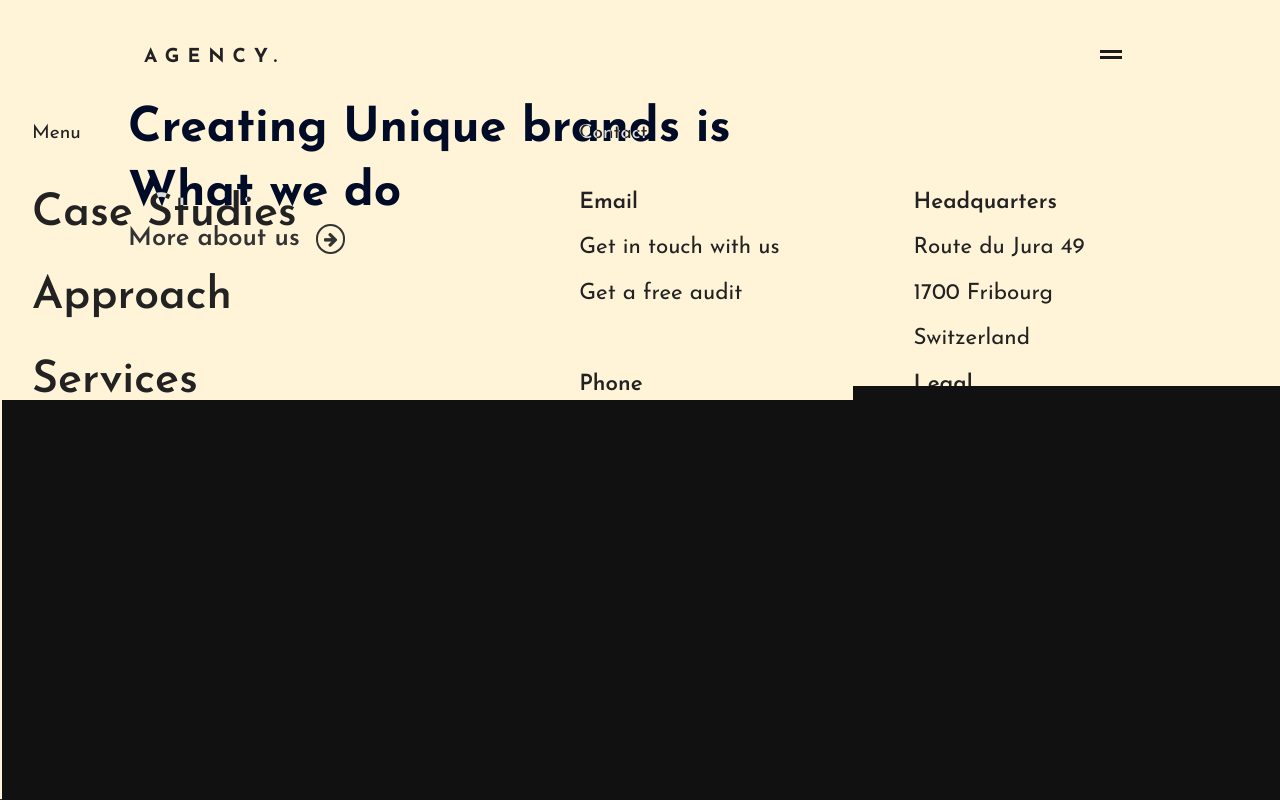
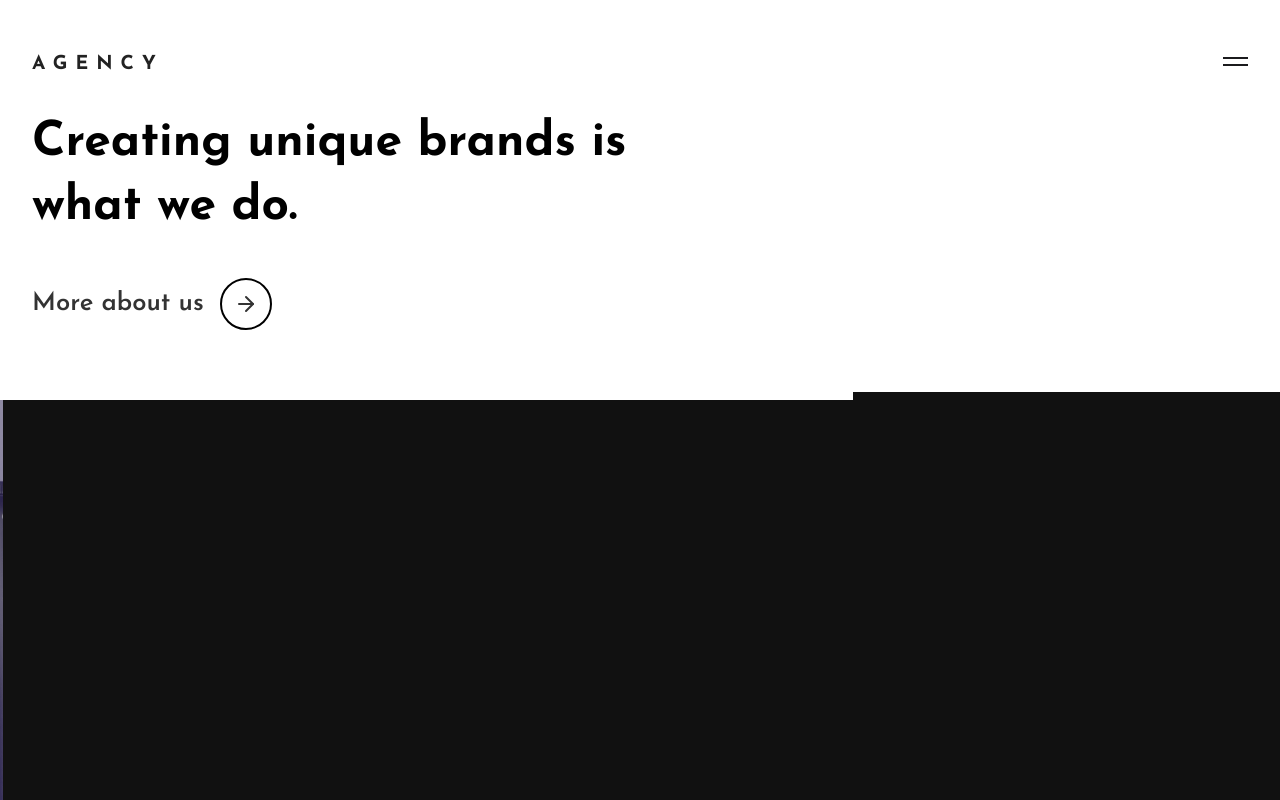
Before and after one commit to Kingmercy-Rayne/awwwards-wrong-clone, a Vue app: page / in a window 1280 px wide. Built offline with nearby package versions, Linux system fonts and the light colour scheme.

Commit message:
Navigation animation, header UI fixes

```diff
--- a/src/App.vue
+++ b/src/App.vue
@@ -1,7 +1,7 @@
 <template>
-  <div id="app">
-    <!-- The-Heather is position fixed -->
-    <The--Heather />
+  <div id='app'>
+    <!-- The-Header is position fixed -->
+    <The--Header />
     <router-view />
     <The--Navigation />
   </div>
@@ -9,12 +9,12 @@
 
 <script>
 import { gsap } from 'gsap';
-import TheHeather from './components/TheHeather.vue';
+import TheHeader from './components/TheHeader.vue';
 import TheNavigation from './components/TheNavigation.vue';
 
 export default {
   components: {
-    'The--Heather': TheHeather,
+    'The--Header': TheHeader,
     'The--Navigation': TheNavigation,
   },
   mounted() {
@@ -25,7 +25,7 @@ export default {
 };
 </script>
 
-<style lang="stylus">
+<style lang='stylus'>
 @import url('./assets/css/global.css');
 
 #app {
--- a/src/assets/css/global.css
+++ b/src/assets/css/global.css
@@ -1,4 +1,4 @@
-@import url('https://fonts.googleapis.com/css2?family=Josefin+Sans:wght@400;600;700&display=swap');
+@import url('https://fonts.googleapis.com/css2?family=Josefin+Sans:wght@300;400;600;700&display=swap');
 
 :root {
   --primary-color: #1b1b1d;
@@ -16,8 +16,6 @@
 *,
 *::before,
 *::after {
-  margin: 0;
-  padding: 0;
   box-sizing: border-box;
 }
 
@@ -38,6 +36,8 @@ html,
 body {
   /* Removes visibility to be brought back with JS */
   visibility: hidden;
+  margin: 0;
+  padding: 0;
 }
 img {
   width: 100%;
--- a/src/components/TheBanner.vue
+++ b/src/components/TheBanner.vue
@@ -1,19 +1,26 @@
 <template>
   <section class="main">
     <div class="container">
+      <div class="row">
         <h2>
           <div class="line">
-          <span>Creating Unique brands is </span>
+            <span>Creating unique brands is </span>
           </div>
           <div class="line">
-          <span>What we do</span>
+            <span>what we do.</span>
           </div>
         </h2>
         <div class="btn">
           <a href="#">
             More about us
-          <i class="fa fas fa-arrow-right more__icon"></i>
+            <svg width="24" height="24" viewBox="0 0 24 24" fill="none"
+              stroke="currentColor" stroke-width="2" stroke-linecap="round"
+              stroke-linejoin="round" class="feather feather-arrow-right">
+              <line x1="5" y1="12" x2="19" y2="12"></line>
+              <polyline points="12 5 19 12 12 19"></polyline>
+            </svg>
           </a>
+        </div>
       </div>
     </div>
   </section>
@@ -28,15 +35,21 @@ export default {
 <style lang="stylus" scoped>
 .main {
   height: 50vh;
-  padding: 2em 8em 0;
   background-color: #fff;
 
   .container {
     width: 100%;
+    max-width: 1560px;
+    margin: 0 auto;
+    height: 100%;
+
+    .row {
       display: flex;
       flex-direction: column;
       justify-content: center;
-    padding-top: 4em;
+      height: 100%;
+      padding: 0 32px;
+    }
 
     h2 {
       font-size: 3rem;
@@ -100,26 +113,18 @@ export default {
           font-size: 1.1rem;
         }
 
-        .more__icon {
-          font-size: 1rem;
+        svg {
           margin-left: 16px;
-          border: solid 2px #333;
-          width: 1em;
-          padding: 0.3em 1.2em 0.3em 0.4em;
+          border: 2px solid #000;
+          padding: 12px;
+          height: 52px;
+          width: 52px;
           border-radius: 100px;
           transition: 0.4s ease-in-out;
-
-          @media screen and (max-width: 800px) {
-            padding: 0.1em 0.9em 0.1em 0.1em;
-          }
-
-          @media screen and (max-width: 400px) {
-            padding: 0.05em 0.6em 0.05em 0.05em;
-          }
         }
 
         &:hover {
-          .more__icon {
+          svg {
             background: #333;
             color: #fff;
           }
--- /dev/null
+++ b/src/components/TheHeader.vue
@@ -0,0 +1,106 @@
+<template>
+  <div class='header'>
+    <div class='container'>
+      <div class='row'>
+        <div class='logo'>
+          <a href='#'>AGENCY</a>
+        </div>
+        <div class='nav__toggle' @click='navToggle'>
+          <span class='hamburger first'></span>
+          <span class='hamburger second'></span>
+        </div>
+      </div>
+    </div>
+  </div>
+</template>
+
+<script>
+import { TimelineLite, Expo } from 'gsap';
+
+export default {
+  name: 'TheHeader',
+  data() {
+    return {
+      isNavOpen: false,
+    };
+  },
+  methods: {
+    navToggle() {
+      this.isNavOpen = !this.isNavOpen;
+      const tl = new TimelineLite();
+      if (this.isNavOpen) {
+        tl.to('nav', 0, { css: { display: 'block' } })
+          .to('body', 0, { css: { overflow: 'hidden' } })
+          .to('.hamburger.first', 0.3, {
+            top: 2.5, rotation: 45, transformOrigin: 'center center', ease: Expo.ease,
+          })
+          .to('.hamburger.second', 0.3, {
+            delay: -0.3, top: -2.5, rotation: -45, transformOrigin: 'center center', ease: Expo.ease,
+          })
+          .to('.home', 0.8, { delay: -0.4, y: '60vh', ease: Expo.easeInOut });
+      } else {
+        tl.to('.hamburger.first', 0.3, {
+          top: 0, rotation: 0, ease: Expo.ease,
+        })
+          .to('.hamburger.second', 0.3, {
+            delay: -0.3, top: 0, rotation: 0, ease: Expo.ease,
+          })
+          .to('.home', 0.8, { delay: -0.4, y: 0, ease: Expo.easeInOut })
+          .to('body', 0, { css: { overflow: 'auto' } })
+          .to('nav', 0, { css: { display: 'none' } });
+      }
+    },
+  },
+};
+</script>
+
+<style lang='stylus' scoped>
+.header {
+  position: fixed;
+  width: 100%;
+  height: 128px;
+  z-index: 4;
+
+  .container {
+    max-width: 1560px;
+    margin: 0 auto;
+    height: 100%;
+  }
+
+  .row {
+    height: 100%;
+    padding: 0 32px;
+    display: flex;
+    justify-content: space-between;
+    align-items: center;
+  }
+
+  .logo {
+    a {
+      font-size: 1.2rem;
+      font-weight: bold;
+      letter-spacing: 0.5rem;
+      color: var(--text-color-primary);
+    }
+  }
+
+  .nav__toggle {
+    // border: solid thin green;
+    display: flex;
+    justify-content: space-between;
+    align-items: center;
+    cursor: pointer;
+    flex-direction: column;
+    padding: 12px 0 12px 12px;
+
+    .hamburger {
+      background: var(--primary-color);
+      display: block;
+      position: relative;
+      height: 2px;
+      width: 25px;
+      margin-bottom: 5px;
+    }
+  }
+}
+</style>
--- a/src/components/TheHeather.vue
+++ /dev/null
@@ -1,68 +0,0 @@
-<template>
-  <div class="heather__container">
-    <div class="logo">
-      <a href="#">AGENCY.</a>
-    </div>
-    <div class="nav__toggle">
-      <span class="hamburger"></span>
-    </div>
-  </div>
-</template>
-
-<script>
-export default {
-  name: 'TheHeather',
-};
-</script>
-
-<style lang="stylus" scoped>
-.heather__container {
-  padding: 0 8em;
-  margin-top: 2em;
-  position: fixed;
-  width: 100%;
-  z-index: 4;
-  display: flex;
-  justify-content: space-between;
-  align-items: center;
-
-  .logo {
-    // border: solid thin blue;
-    padding: 1em;
-
-    a {
-      font-size: 1.2rem;
-      font-weight: bold;
-      letter-spacing: 0.5rem;
-      color: var(--text-color-primary);
-    }
-  }
-
-  .nav__toggle {
-    width: 8%;
-    // border: solid thin green;
-    display: flex;
-    justify-content: center;
-    align-items: center;
-
-    .hamburger {
-      background: var(--primary-color);
-      display: block;
-      position: relative;
-    }
-
-    .hamburger:before {
-      content: '';
-      position: absolute;
-      left: 0;
-      bottom: 6px;
-      background: var(--primary-color);
-    }
-
-    .hamburger, .hamburger::before {
-      height: 0.2rem;
-      width: 1.4rem;
-    }
-  }
-}
-</style>
--- a/src/components/TheNavigation.vue
+++ b/src/components/TheNavigation.vue
@@ -66,9 +66,14 @@ nav {
   width: 100%;
   height: 100%;
   z-index: 1;
-  // display:none;
-  overflow: hiden;
+  display: none;
+  overflow: hidden;
   background: var(--yellow);
+
+  ul {
+    margin: 0;
+    padding: 0;
+  }
 
   a {
     position: relative;
@@ -94,6 +99,11 @@ nav {
         background: #222;
       }
     }
+  }
+
+  .container {
+    max-width: 1560px;
+    margin: 0 auto;
   }
 
   .nav-columns {
--- a/src/views/Home.vue
+++ b/src/views/Home.vue
@@ -32,7 +32,7 @@ export default {
       delay: 1,
       skewY: 7,
       stagger: {
-        amount: 0.3,
+        amount: 0.25,
       },
     })
       .to('.overlay__top', 1.6, {
@@ -73,6 +73,9 @@ export default {
 </script>
 
 <style lang="stylus">
+.home {
+  z-index: 2;
+}
 .intro-overlay {
   .top {
     height: 50vh;
```
Lines whose indentation alone changed are shown as unchanged.
